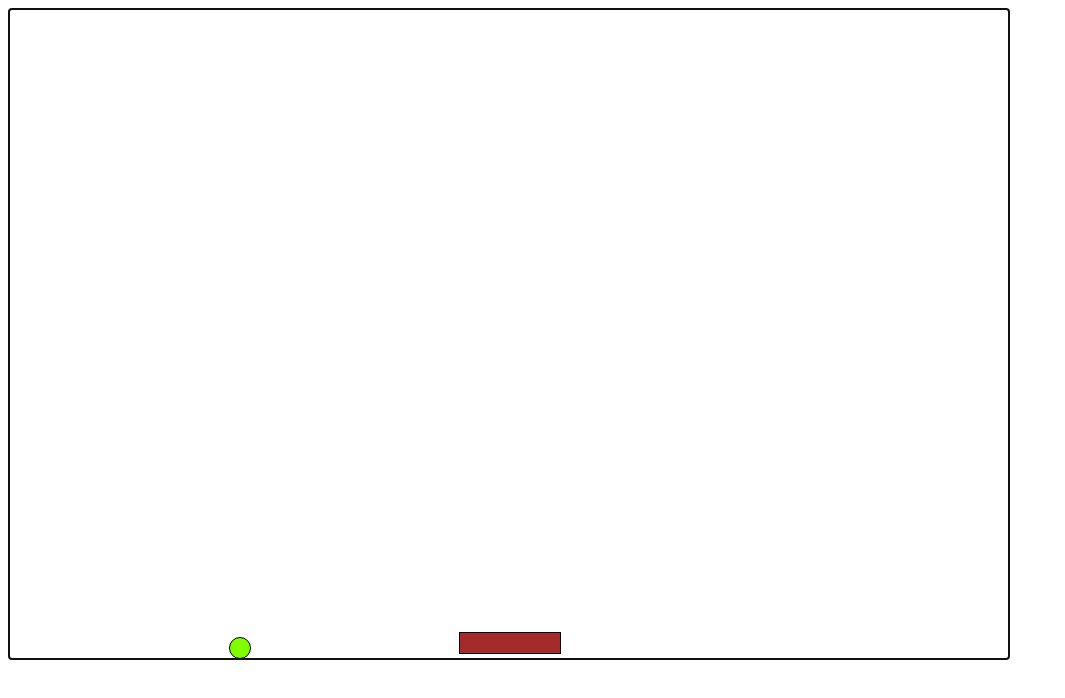
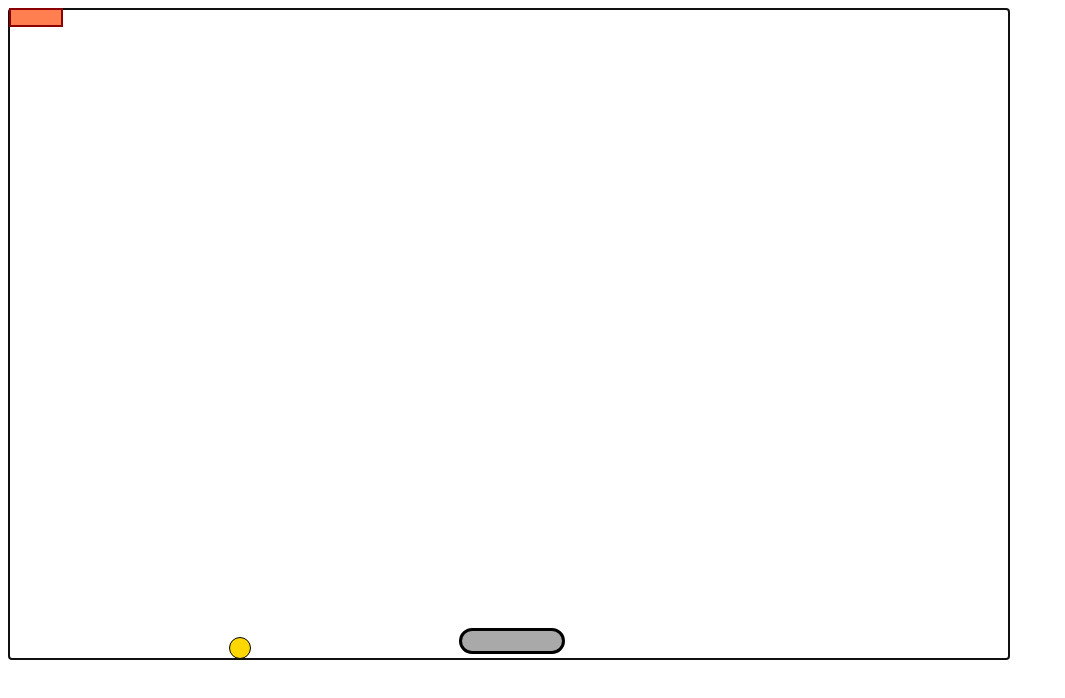
Before and after one commit to arnabghs/bricks-game, a plain HTML site: page index.html in a window 1280 px wide. Shown: the whole page, without its empty margins (0-1065 px from the left). Drawn offline with Linux system fonts and the light colour scheme.

Commit message:
created one sample brick

```diff
--- /dev/null
+++ b/bricks.js
@@ -0,0 +1,9 @@
+class Brick {
+	constructor(width, height, positionX, positionY,status) {
+		this.width = width;
+		this.height = height;
+		this.positionX = positionX;
+		this.positionY = positionY;
+		this.status = status;
+	}
+}
--- a/controller.js
+++ b/controller.js
@@ -10,6 +10,15 @@ const createPaddle = function (document, screen) {
 const createWall = function () {
 	let wall = new Wall(0, 1000, 650);
 	return wall;
+}
+
+const createBrickUnit = function (document, screen) {
+	let brick = new Brick(50, 15, 0, 632, 'unhit');
+	let brickDiv = document.createElement('div');
+	brickDiv.className = 'brick';
+	brickDiv.id = 'brick_1';
+	screen.appendChild(brickDiv);
+	return { brick, brickDiv };
 }
 
 const createBall = function (document, screen) {
@@ -37,6 +46,13 @@ const drawBall = function (ballDiv, ball) {
 	ballDiv.style.left = addPxUnit(ball.positionX);
 }
 
+const drawBrick = function (brickDiv, brick) {
+	brickDiv.style.height = addPxUnit(brick.height);
+	brickDiv.style.width = addPxUnit(brick.width);
+	brickDiv.style.bottom = addPxUnit(brick.positionY);
+	brickDiv.style.left = addPxUnit(brick.positionX);
+}
+
 const controlPaddle = function (document, screen, paddleDiv, paddle) {
 	drawPaddle(paddleDiv, paddle);
 	screen.onkeydown = movePaddle.bind(null, document, paddle);
@@ -58,7 +74,9 @@ const startGame = function (document) {
 	screen.focus();
 	let { paddle, paddleDiv } = createPaddle(document, screen);
 	let { ball, ballDiv } = createBall(document, screen);
+	let { brick, brickDiv } = createBrickUnit(document, screen);
 	let wall = createWall();
+	drawBrick(brickDiv, brick);
 	controlPaddle(document, screen, paddleDiv, paddle);
 	controlMovementOfBall(ball, ballDiv, paddle, wall);
 }
--- a/index.html
+++ b/index.html
@@ -9,6 +9,7 @@
 	<script src="/ball.js"></script>
 	<script src="/borderWalls.js"></script>
 	<script src="/game.js"></script>
+	<script src="/bricks.js"></script>
 </head>
 
 <body>
--- a/main.css
+++ b/main.css
@@ -6,14 +6,21 @@ main {
 }
 
 .paddle {
-	border: 1px solid black;
-	background-color: brown;
+	border: 3px solid black;
+	background-color: darkgrey;
 	position: absolute;
+	border-radius: 20px;
 }
 
 .ball {
 	border: 1px solid black;
 	border-radius: 50%;
-	background-color: chartreuse;
+	background-color: gold;
 	position: absolute;
 }
+
+.brick {
+	border: 2px solid darkred;
+	position: absolute;
+	background-color: coral;
+}
--- a/paddle.js
+++ b/paddle.js
@@ -7,10 +7,10 @@ class Paddle {
 	}
 
 	moveRight() {
-		this.positionX = (this.positionX + 10) % 910;
+		this.positionX = (this.positionX + 15) % 910;
 	}
 	moveLeft() {
-		this.positionX = this.positionX - 10;
+		this.positionX = this.positionX - 15;
 		if (this.positionX < 0) this.positionX = 900;
 	}
 	moveUp() {
@@ -18,6 +18,7 @@ class Paddle {
 	}
 	moveDown() {
 		this.positionY -= 5;
+		if (this.positionY < 0) this.positionY = 0;
 	}
 }
 
```
Also changed, not shown: 1 other file.
